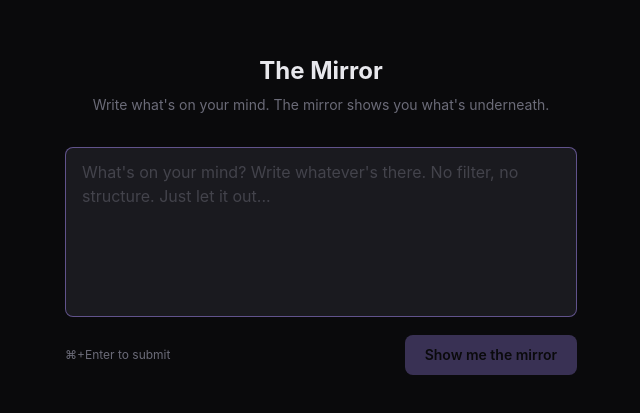
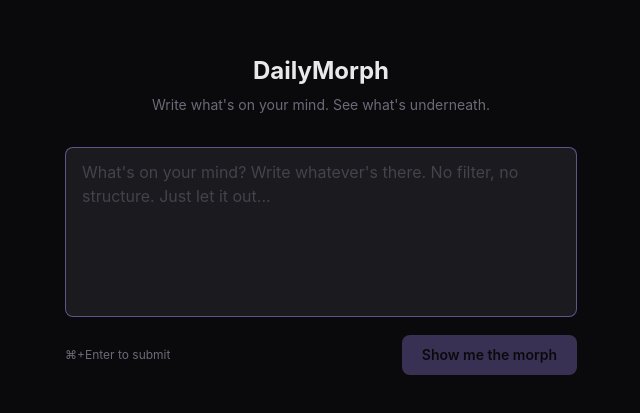
Before and after one commit to ndispenza1-maker/themirror, a Next.js app: page / in a window 1280 px wide. Shown: the part 185-598 px from the top of the page, without its empty margins (319-959 px from the left). Built offline with nearby package versions, Linux system fonts and the light colour scheme.

Commit message:
rebrand: The Mirror → DailyMorph

```diff
--- a/package.json
+++ b/package.json
@@ -1,5 +1,5 @@
 {
-  "name": "themirror",
+  "name": "dailymorph",
   "version": "0.1.0",
   "private": true,
   "scripts": {
--- a/src/app/api/diary/route.ts
+++ b/src/app/api/diary/route.ts
@@ -4,7 +4,7 @@
 import { getSQL } from "@/lib/db";
 import { getUserProfile, updateProfileAfterEntry } from "@/lib/creature";
 
-const MIRROR_SYSTEM_PROMPT = `You are The Mirror — an equation engine that reads a person's state from their writing and calculates their accessible potential.
+const MIRROR_SYSTEM_PROMPT = `You are DailyMorph — an equation engine that reads a person's state from their writing and calculates their accessible potential.
 
 ## The Equation: ΔI = (C × EI)^NTR
 
@@ -71,16 +71,16 @@
 }
 
 ## Voice
-- Plain. Direct. Mirror, not therapist.
+- Plain. Direct. Morph engine, not therapist.
 - Point to specific language that reveals state.
 - Name bridges from THEIR world.
 - Non-judgmental — animal state isn't bad, it's just visible.
-- End with one clear line: what the mirror shows.
+- End with one clear line: what the morph shows.
 
 ## Rules
 - ALWAYS find at least 1 bridge (even a small one)
 - The read must reference their ACTUAL words
-- Never prescribe action. The mirror shows, the user decides.
+- Never prescribe action. The morph shows, the user decides.
 - Return ONLY JSON. No markdown. No wrapping.`;
 
 export async function POST(req: NextRequest) {
@@ -137,7 +137,7 @@
 
     if (!response.ok) {
       console.error("Anthropic API error:", response.status);
-      return NextResponse.json({ error: "Mirror unavailable" }, { status: 502 });
+      return NextResponse.json({ error: "DailyMorph unavailable" }, { status: 502 });
     }
 
     const data = await response.json();
--- a/src/app/layout.tsx
+++ b/src/app/layout.tsx
@@ -3,7 +3,7 @@
 import "./globals.css";
 
 export const metadata: Metadata = {
-  title: "The Mirror",
+  title: "DailyMorph",
   description: "See yourself. Find the switch. Act.",
   robots: { index: false, follow: false }, // stealth mode
 };
--- a/src/app/login/page.tsx
+++ b/src/app/login/page.tsx
@@ -39,7 +39,7 @@
       <div className="w-full max-w-sm space-y-8">
         {/* Header */}
         <div className="text-center space-y-2">
-          <h1 className="text-3xl font-bold text-[var(--foreground)]">The Mirror</h1>
+          <h1 className="text-3xl font-bold text-[var(--foreground)]">DailyMorph</h1>
           <p className="text-sm text-[var(--muted)]">
             {mode === "login" ? "See your reflection." : "Create your reflection."}
           </p>
--- a/src/app/page.tsx
+++ b/src/app/page.tsx
@@ -61,10 +61,10 @@
       <div className="w-full max-w-lg space-y-8">
         {/* Header */}
         <div className="text-center space-y-2">
-          <h1 className="text-2xl font-bold text-[var(--foreground)]">The Mirror</h1>
+          <h1 className="text-2xl font-bold text-[var(--foreground)]">DailyMorph</h1>
           <p className="text-sm text-[var(--muted)]">
             {!result
-              ? "Write what's on your mind. The mirror shows you what's underneath."
+              ? "Write what's on your mind. See what's underneath."
               : "Your reflection, right now."}
           </p>
         </div>
--- a/src/components/DiaryInput.tsx
+++ b/src/components/DiaryInput.tsx
@@ -43,7 +43,7 @@
           disabled={!content.trim() || content.trim().length < 10 || loading}
           className="px-5 py-2.5 bg-[var(--accent)] text-[var(--background)] font-semibold text-sm rounded-lg hover:bg-[var(--accent-dim)] transition-colors disabled:opacity-30 disabled:cursor-not-allowed"
         >
-          {loading ? "Reading..." : "Show me the mirror"}
+          {loading ? "Reading..." : "Show me the morph"}
         </button>
       </div>
     </div>
```
Also changed, not shown: 1 other file (tests, documents, lock files or other folders).
